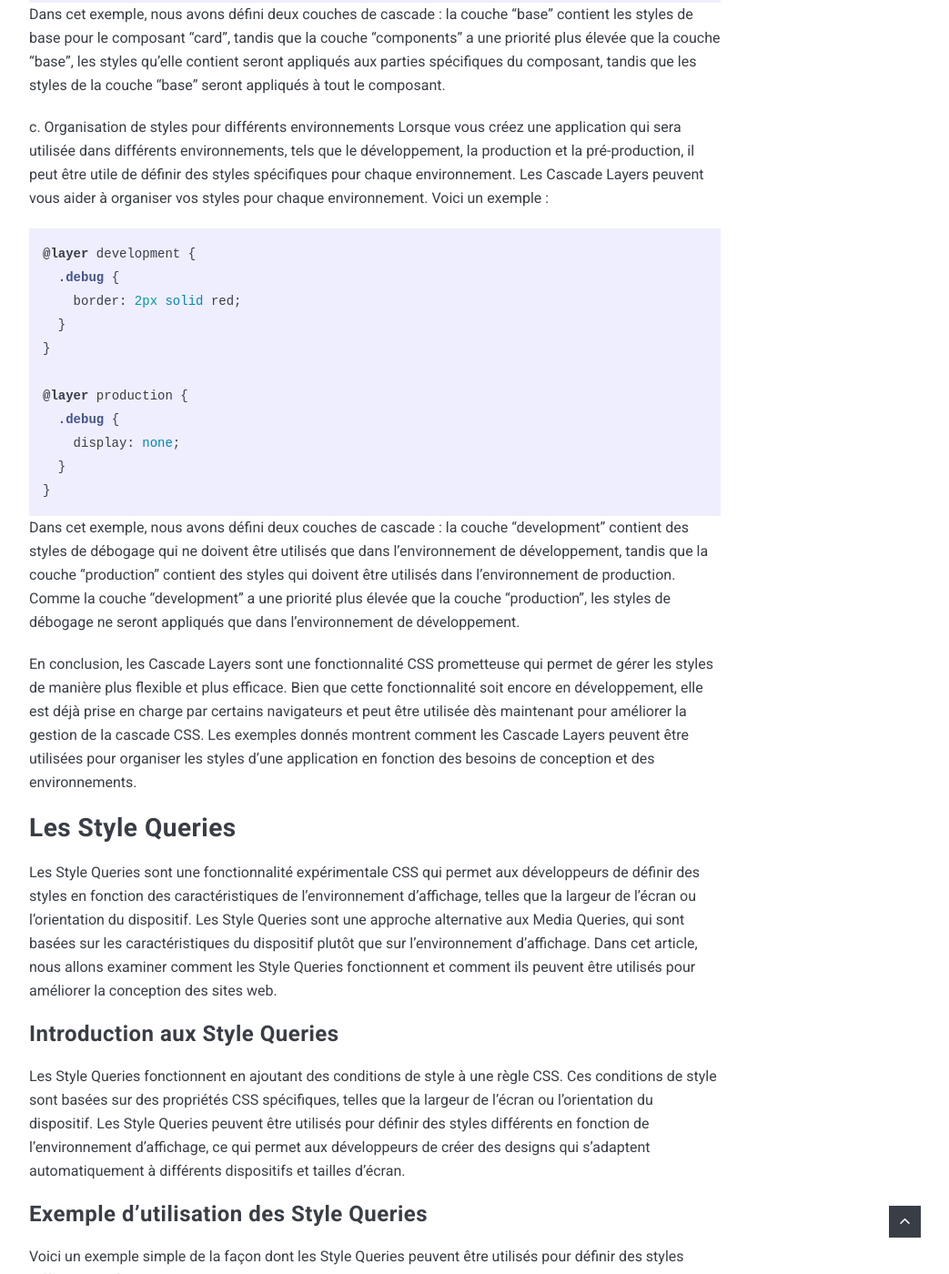
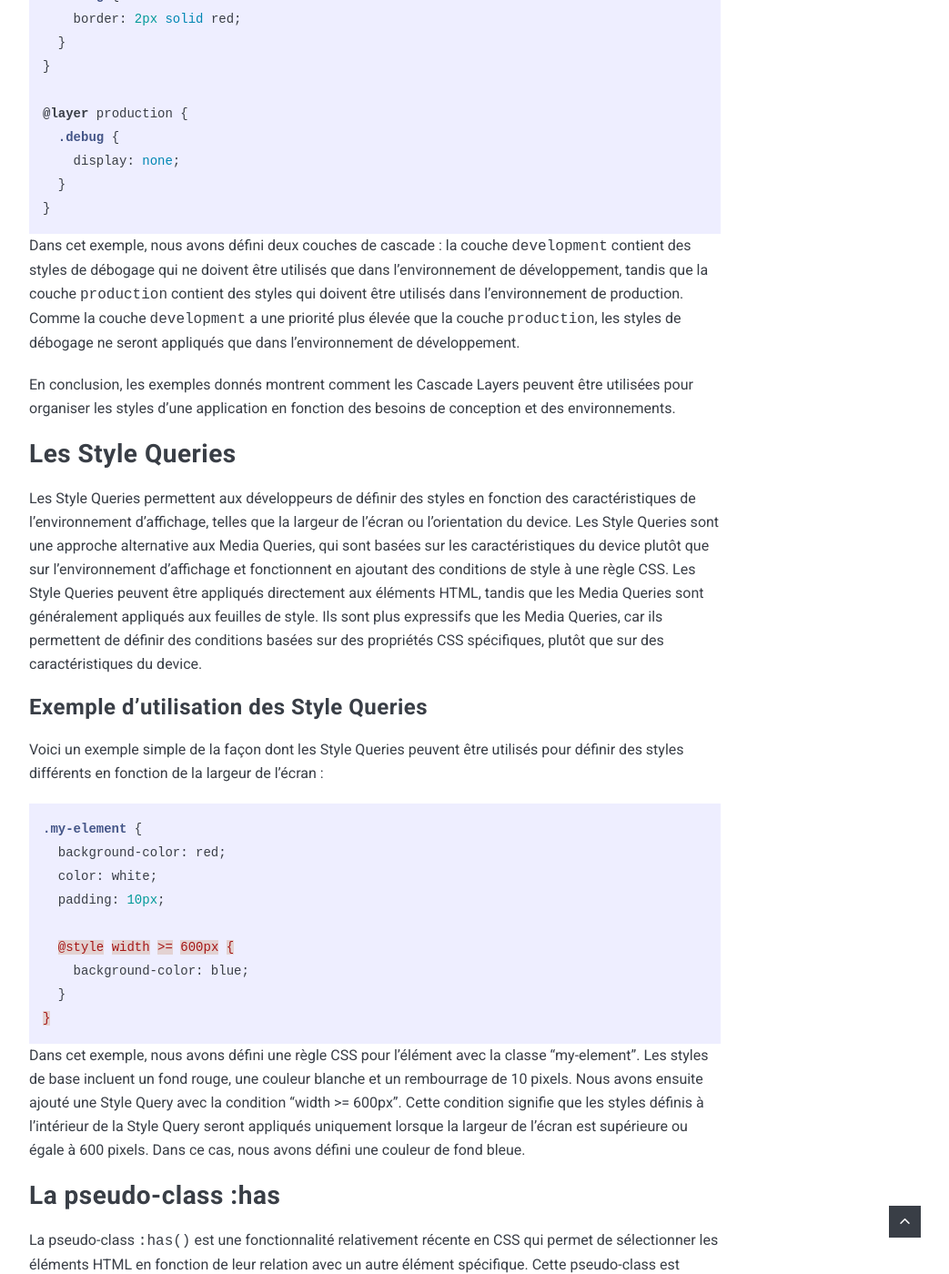
Before and after one commit to Flower-dev/Flower-dev.github.io, a Jekyll site: the page built from _posts/2023-02-19-css.md, in a window 1280 px wide and 1400 px high, scrolled down 7045 px. Shown: the whole window at 91% size, without its empty margins (228-1271 px from the left). Built offline with Jekyll 4.4.1, drawn with Linux system fonts in a browser that asks for light colours; nearby versions of some CDN libraries; some of the changed text lies outside the part shown.

Commit message:
review article

````diff
--- a/_posts/2023-02-19-css.md
+++ b/_posts/2023-02-19-css.md
@@ -70,8 +70,6 @@ Les Container Queries permettent d'appliquer des styles en fonction des dimensio
 
 Par exemple, si nous avons un élément HTML avec un fond bleu et une largeur de 50%, et qu'il est placé dans un conteneur de largeur fixe de 300px, l'élément ne sera pas réactif et sera coupé si la taille de la fenêtre du navigateur est inférieure à 600px (300px du conteneur x 50% de l'élément). C'est là qu'interviennent les Container Queries, permettant d'appliquer des styles en fonction de la taille du conteneur et non de la taille de la fenêtre.
 
-### Comment utiliser les Container Queries?
-
 Pour utiliser les Container Queries, nous devons d'abord définir une nouvelle règle appelée `container`. Cette règle sera utilisée pour définir les styles en fonction de la taille du conteneur.
 
 ```css
@@ -88,7 +86,7 @@ Dans cet exemple, la règle `container` s'applique lorsque la largeur du contene
 ### Exemples d'utilisation des Container Queries
 Voici quelques exemples d'utilisation des Container Queries :
 
-- Changer la disposition des éléments en fonction de la largeur du conteneur :
+a. Changer la disposition des éléments en fonction de la largeur du conteneur :
 
 ```css
 @container (min-width: 300px) {
@@ -108,7 +106,7 @@ Voici quelques exemples d'utilisation des Container Queries :
 
 Dans cet exemple, la disposition des éléments est définie en fonction de la largeur du conteneur. Lorsque la largeur est comprise entre 300px et 799px, les éléments sont disposés en ligne. Lorsque la largeur est supérieure à 800px, les éléments sont disposés en grille de trois colonnes.
 
-- Changer la taille de la police en fonction de la largeur du conteneur :
+b. Changer la taille de la police en fonction de la largeur du conteneur :
 
 ```css
 @container (min-width: 500px) {
@@ -144,22 +142,18 @@ Dans cet exemple, la taille de la police est définie en fonction de la largeur
 
 Dans cet exemple, la couleur du texte est définie en fonction de la hauteur du conteneur. Lorsque la hauteur est comprise entre 500px et 799px, la couleur du texte est rouge. Lorsque la hauteur est supérieure à 800px, la couleur du texte est bleue.
 
-Pour conclure cette seconde partie, bien que cette fonctionnalité ne soit pas encore largement prise en charge par les navigateurs, elle pourrait devenir à terme une méthode plus efficace pour créer des mises en page adaptatives.
 
 ## Les Cascade Layers
 
-Les Cascade Layers, ou couches de cascade en français, sont une nouvelle fonctionnalité CSS qui permettent de définir un ordre de priorité pour les styles appliqués à un élément HTML. Cette fonctionnalité est encore en développement, mais elle a le potentiel de rendre la gestion de la cascade CSS plus flexible et plus efficace. Dans cet article, nous allons explorer comment les Cascade Layers fonctionnent et donner des exemples de leur utilisation.
-
-### Comment fonctionnent les Cascade Layers
 La Cascade CSS est le mécanisme par lequel les styles appliqués à un élément HTML sont déterminés en fonction de leur spécificité, de leur ordre d'apparition et de leur importance. Les Cascade Layers permettent de définir un ordre de priorité pour les styles en créant des couches de cascade. Chaque couche peut contenir des styles spécifiques qui ont une priorité plus élevée que les styles des couches inférieures.
 
 
-Les Cascade Layers sont définies en utilisant l'at-rule @layer, qui peut être placé dans n'importe quel fichier CSS. Les styles dans la couche par défaut ont une priorité inférieure à celle de toutes les autres couches.
+Les Cascade Layers sont définies en utilisant l'at-rule `@layer`, qui peut être placé dans n'importe quel fichier CSS. Les styles dans la couche par défaut ont une priorité inférieure à celle de toutes les autres couches.
 
 ### Exemples d'utilisation des Cascade Layers
 a. Surcharge de styles dans une bibliothèque de composants
 
-Lors de l'utilisation d'une bibliothèque de composants, il est courant de vouloir personnaliser les styles des composants pour répondre aux besoins de conception de votre application. Cependant, cela peut être difficile si les styles de la bibliothèque ont une spécificité plus élevée que les vôtres. Avec les Cascade Layers, vous pouvez définir une couche de personnalisation qui aura une priorité plus élevée que les styles de la bibliothèque. Voici un exemple :
+Lors de l'utilisation d'une bibliothèque de composants, il est courant de vouloir personnaliser les styles des composants pour répondre aux besoins de conception de l'application. Cependant, cela peut être difficile si les styles de la bibliothèque ont une spécificité plus élevée que les nôtres. Avec les Cascade Layers, il est possible de définir une couche de personnalisation qui aura une priorité plus élevée que les styles de la bibliothèque. Voici un exemple :
 
 ```css
 @layer components {
@@ -175,7 +169,7 @@ Lors de l'utilisation d'une bibliothèque de composants, il est courant de voulo
 }
 ```
 
-Dans cet exemple, nous avons défini deux couches de cascade : la couche "components" contient les styles de la bibliothèque de composants, tandis que la couche "customization" contient les styles de personnalisation. Comme la couche "customization" a une priorité plus élevée, les styles qu'elle contient surchargent les styles de la couche "components".
+Dans cet exemple, nous avons défini deux couches de cascade : la couche `components` contient les styles de la bibliothèque de composants, tandis que la couche "customization" contient les styles de personnalisation. Comme la couche `customization` a une priorité plus élevée, les styles qu'elle contient surchargent les styles de la couche `components`.
 
 b. Définition de styles pour différentes parties d'un composant
 Lors de la création d'un composant complexe, il peut être difficile de définir des styles pour toutes les parties de celui-ci en gardant à l'esprit la cascade CSS. Les Cascade Layers peuvent simplifier cette tâche en permettant de définir des styles pour des parties spécifiques du composant. Voici un exemple :
@@ -199,7 +193,7 @@ Lors de la création d'un composant complexe, il peut être difficile de défini
 }
 ```
 
-Dans cet exemple, nous avons défini deux couches de cascade : la couche "base" contient les styles de base pour le composant "card", tandis que la couche "components" a une priorité plus élevée que la couche "base", les styles qu'elle contient seront appliqués aux parties spécifiques du composant, tandis que les styles de la couche "base" seront appliqués à tout le composant.
+Dans cet exemple, nous avons défini deux couches de cascade : la couche `base` contient les styles de base pour le composant `card`, tandis que la couche `components` a une priorité plus élevée que la couche `base`, les styles qu'elle contient seront appliqués aux parties spécifiques du composant, tandis que les styles de la couche `base` seront appliqués à tout le composant.
 
 c. Organisation de styles pour différents environnements
 Lorsque vous créez une application qui sera utilisée dans différents environnements, tels que le développement, la production et la pré-production, il peut être utile de définir des styles spécifiques pour chaque environnement. Les Cascade Layers peuvent vous aider à organiser vos styles pour chaque environnement. Voici un exemple :
@@ -218,15 +212,13 @@ Lorsque vous créez une application qui sera utilisée dans différents environn
 }
 ```
 
-Dans cet exemple, nous avons défini deux couches de cascade : la couche "development" contient des styles de débogage qui ne doivent être utilisés que dans l'environnement de développement, tandis que la couche "production" contient des styles qui doivent être utilisés dans l'environnement de production. Comme la couche "development" a une priorité plus élevée que la couche "production", les styles de débogage ne seront appliqués que dans l'environnement de développement.
+Dans cet exemple, nous avons défini deux couches de cascade : la couche `development` contient des styles de débogage qui ne doivent être utilisés que dans l'environnement de développement, tandis que la couche `production` contient des styles qui doivent être utilisés dans l'environnement de production. Comme la couche `development` a une priorité plus élevée que la couche `production`, les styles de débogage ne seront appliqués que dans l'environnement de développement.
 
-En conclusion, les Cascade Layers sont une fonctionnalité CSS prometteuse qui permet de gérer les styles de manière plus flexible et plus efficace. Bien que cette fonctionnalité soit encore en développement, elle est déjà prise en charge par certains navigateurs et peut être utilisée dès maintenant pour améliorer la gestion de la cascade CSS. Les exemples donnés montrent comment les Cascade Layers peuvent être utilisées pour organiser les styles d'une application en fonction des besoins de conception et des environnements.
+En conclusion, les exemples donnés montrent comment les Cascade Layers peuvent être utilisées pour organiser les styles d'une application en fonction des besoins de conception et des environnements.
 
 ## Les Style Queries
-Les Style Queries sont une fonctionnalité expérimentale CSS qui permet aux développeurs de définir des styles en fonction des caractéristiques de l'environnement d'affichage, telles que la largeur de l'écran ou l'orientation du dispositif. Les Style Queries sont une approche alternative aux Media Queries, qui sont basées sur les caractéristiques du dispositif plutôt que sur l'environnement d'affichage. Dans cet article, nous allons examiner comment les Style Queries fonctionnent et comment ils peuvent être utilisés pour améliorer la conception des sites web.
-
-### Introduction aux Style Queries
-Les Style Queries fonctionnent en ajoutant des conditions de style à une règle CSS. Ces conditions de style sont basées sur des propriétés CSS spécifiques, telles que la largeur de l'écran ou l'orientation du dispositif. Les Style Queries peuvent être utilisés pour définir des styles différents en fonction de l'environnement d'affichage, ce qui permet aux développeurs de créer des designs qui s'adaptent automatiquement à différents dispositifs et tailles d'écran.
+Les Style Queries permettent aux développeurs de définir des styles en fonction des caractéristiques de l'environnement d'affichage, telles que la largeur de l'écran ou l'orientation du device. Les Style Queries sont une approche alternative aux Media Queries, qui sont basées sur les caractéristiques du device plutôt que sur l'environnement d'affichage et fonctionnent en ajoutant des conditions de style à une règle CSS. Les Style Queries peuvent être appliqués directement aux éléments HTML, tandis que les Media Queries sont généralement appliqués aux feuilles de style.
+Ils sont plus expressifs que les Media Queries, car ils permettent de définir des conditions basées sur des propriétés CSS spécifiques, plutôt que sur des caractéristiques du device.
 
 ### Exemple d'utilisation des Style Queries
 Voici un exemple simple de la façon dont les Style Queries peuvent être utilisés pour définir des styles différents en fonction de la largeur de l'écran :
@@ -245,26 +237,14 @@ Voici un exemple simple de la façon dont les Style Queries peuvent être utilis
 
 Dans cet exemple, nous avons défini une règle CSS pour l'élément avec la classe "my-element". Les styles de base incluent un fond rouge, une couleur blanche et un rembourrage de 10 pixels. Nous avons ensuite ajouté une Style Query avec la condition "width >= 600px". Cette condition signifie que les styles définis à l'intérieur de la Style Query seront appliqués uniquement lorsque la largeur de l'écran est supérieure ou égale à 600 pixels. Dans ce cas, nous avons défini une couleur de fond bleue.
 
-### Avantages des Style Queries
-Les Style Queries offrent plusieurs avantages par rapport aux Media Queries, notamment :
-
-- Les Style Queries peuvent être appliqués directement aux éléments HTML, tandis que les Media Queries sont généralement appliqués aux feuilles de style.
-- Les Style Queries peuvent être utilisés pour définir des styles en fonction de l'environnement d'affichage, ce qui permet de créer des designs plus adaptables et réactifs.
-- Les Style Queries sont plus expressifs que les Media Queries, car ils permettent aux développeurs de définir des conditions basées sur des propriétés CSS spécifiques, plutôt que sur des caractéristiques du dispositif.
-
-
-### Limitations des Style Queries
-Il est important de noter que les Style Queries sont encore une fonctionnalité expérimentale et ne sont pas encore largement prises en charge par les navigateurs. De plus, les Style Queries peuvent rendre le code CSS plus complexe et difficile à maintenir, surtout si les développeurs utilisent des conditions de style multiples pour chaque élément HTML.
-
-En conclusion, les Style Queries sont une fonctionnalité CSS prometteuse qui permet de créer des designs plus adaptables et réactifs en fonction de l'environnement d'affichage. Bien que cette fonctionnalité soit encore en développement et ne soit pas encore largement prise en charge par les navigateurs, elle peut être utilisée dès maintenant pour améliorer la conception des interfaces web.
 
 ## La pseudo-class :has
 
-La pseudo-classe :has() est une fonctionnalité relativement récente en CSS qui permet aux développeurs de sélectionner les éléments HTML en fonction de leur relation avec un autre élément spécifique. Cette pseudo-classe est particulièrement utile pour sélectionner des éléments HTML qui sont imbriqués dans une structure de contenu complexe.
+La pseudo-class `:has()` est une fonctionnalité relativement récente en CSS qui permet de sélectionner les éléments HTML en fonction de leur relation avec un autre élément spécifique. Cette pseudo-class est particulièrement utile pour sélectionner des éléments HTML qui sont imbriqués dans une structure de contenu complexe.
 
-La pseudo-classe :has() est similaire à la pseudo-classe :not(), qui permet de sélectionner des éléments HTML qui ne correspondent pas à une expression donnée. Cependant, contrairement à :not(), la pseudo-classe :has() permet de sélectionner des éléments HTML qui correspondent à une expression donnée, mais qui ont un ou plusieurs enfants qui correspondent également à une expression donnée.
+La pseudo-class `:has()` est similaire à la pseudo-class `:not()`, qui permet de sélectionner des éléments HTML qui ne correspondent pas à une expression donnée. Cependant, contrairement à `:not()`, elle permet de sélectionner des éléments HTML qui correspondent à une expression donnée, mais qui ont un ou plusieurs enfants qui correspondent également à une expression donnée.
 
-Voici un exemple de code CSS utilisant la pseudo-classe :has() pour sélectionner tous les éléments `<li>` qui contiennent un élément `<a>` avec une classe "active" :
+Voici un exemple de code CSS utilisant `:has()` pour sélectionner tous les éléments `<li>` qui contiennent un élément `<a>` avec une classe "active" :
 
 ```css
 li:has(a.active) {
@@ -272,11 +252,9 @@ li:has(a.active) {
 }
 ```
 
-Dans cet exemple, la pseudo-classe :has() est utilisée pour sélectionner tous les éléments `<li>` qui contiennent un élément `<a>` avec une classe "active". Le sélecteur de style correspondant applique alors une propriété CSS de font-weight: bold; pour mettre en évidence les éléments sélectionnés.
+Dans cet exemple, `:has()` est utilisée pour sélectionner tous les éléments `<li>` qui contiennent un élément `<a>` avec une classe "active". Le sélecteur de style correspondant applique alors une propriété CSS de font-weight: bold; pour mettre en évidence les éléments sélectionnés.
 
-Il est important de noter que la pseudo-classe :has() est une fonctionnalité relativement nouvelle et n'est pas encore largement prise en charge par tous les navigateurs. Les développeurs doivent donc être prudents lorsqu'ils utilisent cette pseudo-classe dans leur code CSS et s'assurer qu'elle est prise en charge par les navigateurs qu'ils visent.
-
-En résumé, la pseudo-classe :has() est une fonctionnalité CSS utile pour sélectionner des éléments HTML en fonction de leur relation avec d'autres éléments. Cette fonctionnalité peut être particulièrement utile pour les structures de contenu complexes où les développeurs doivent sélectionner des éléments imbriqués. Les développeurs doivent cependant être conscients de la compatibilité des navigateurs lorsqu'ils utilisent cette pseudo-classe dans leur code CSS.
+En résumé, la pseudo-classe :has() est une fonctionnalité CSS utile pour sélectionner des éléments HTML en fonction de leur relation avec d'autres éléments. Cette fonctionnalité peut être particulièrement utile pour les structures de contenu complexes où les développeurs doivent sélectionner des éléments imbriqués.
 
 
 
````
